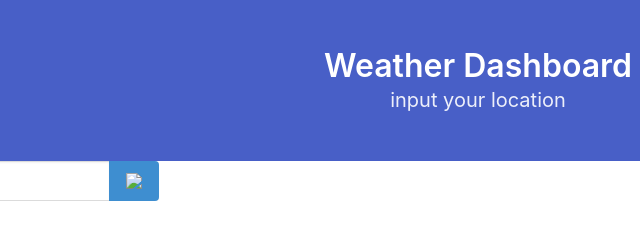
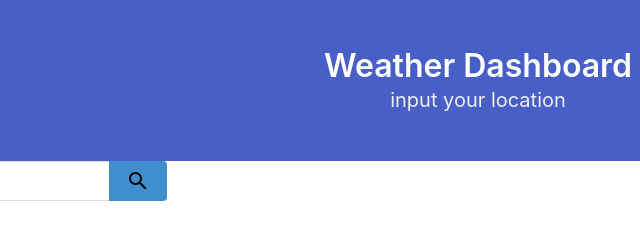
Before and after one commit to ColeThomasWinslow/Weather-Dashboard, a plain HTML site: page index.html in a window 1280 px wide. Shown: the full height of the page, 162-802 px from the left. Drawn offline with nearby package versions, Linux system fonts and the light colour scheme.

Commit message:
added png

```diff
--- a/index.html
+++ b/index.html
@@ -28,7 +28,7 @@
      </div>
      <div class="control" id="submit">
          <a class="button is-info">
-            <img src="magnify.png">
+            <img src="assets/magnify.png">
          </a>
      </div>
     </div>
```
